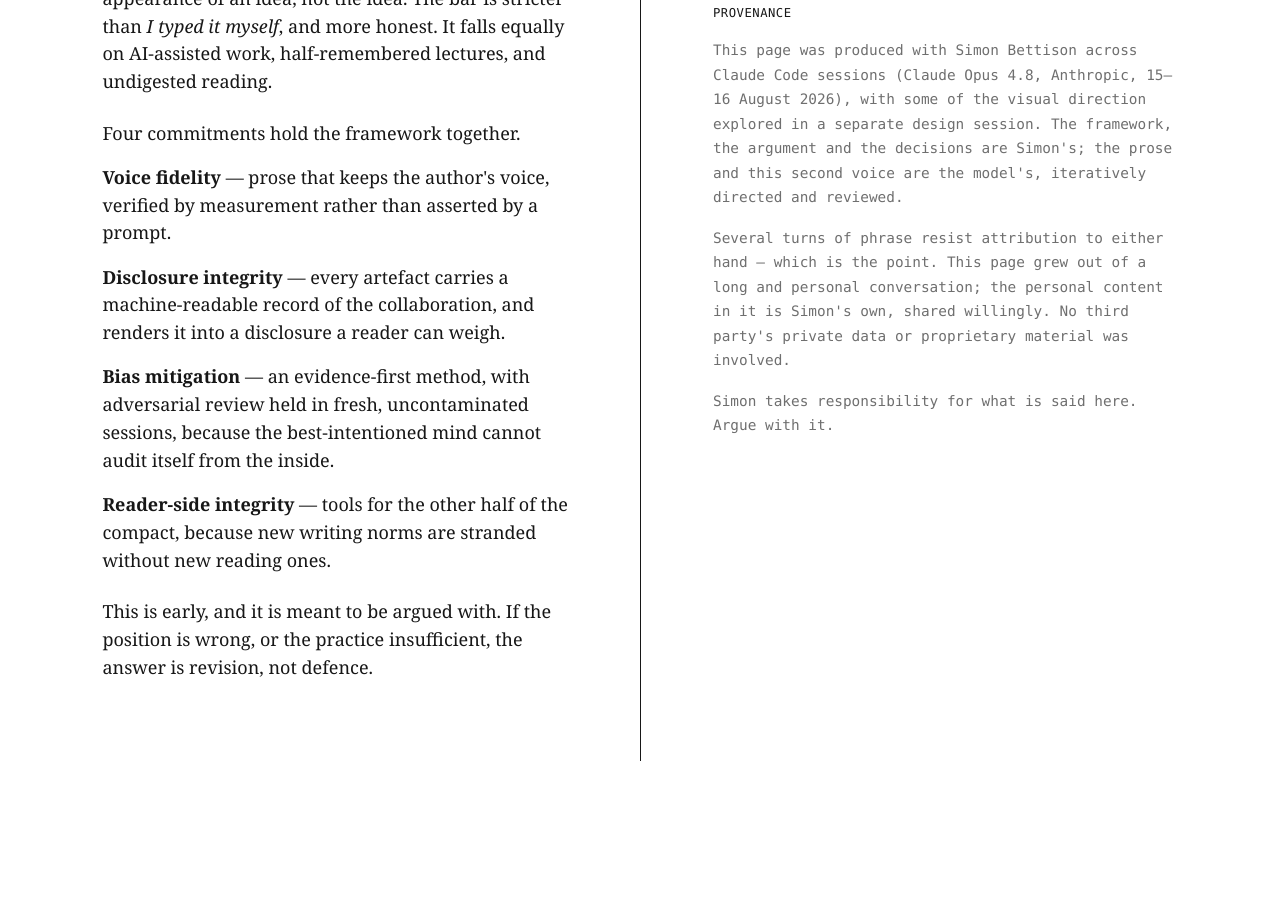
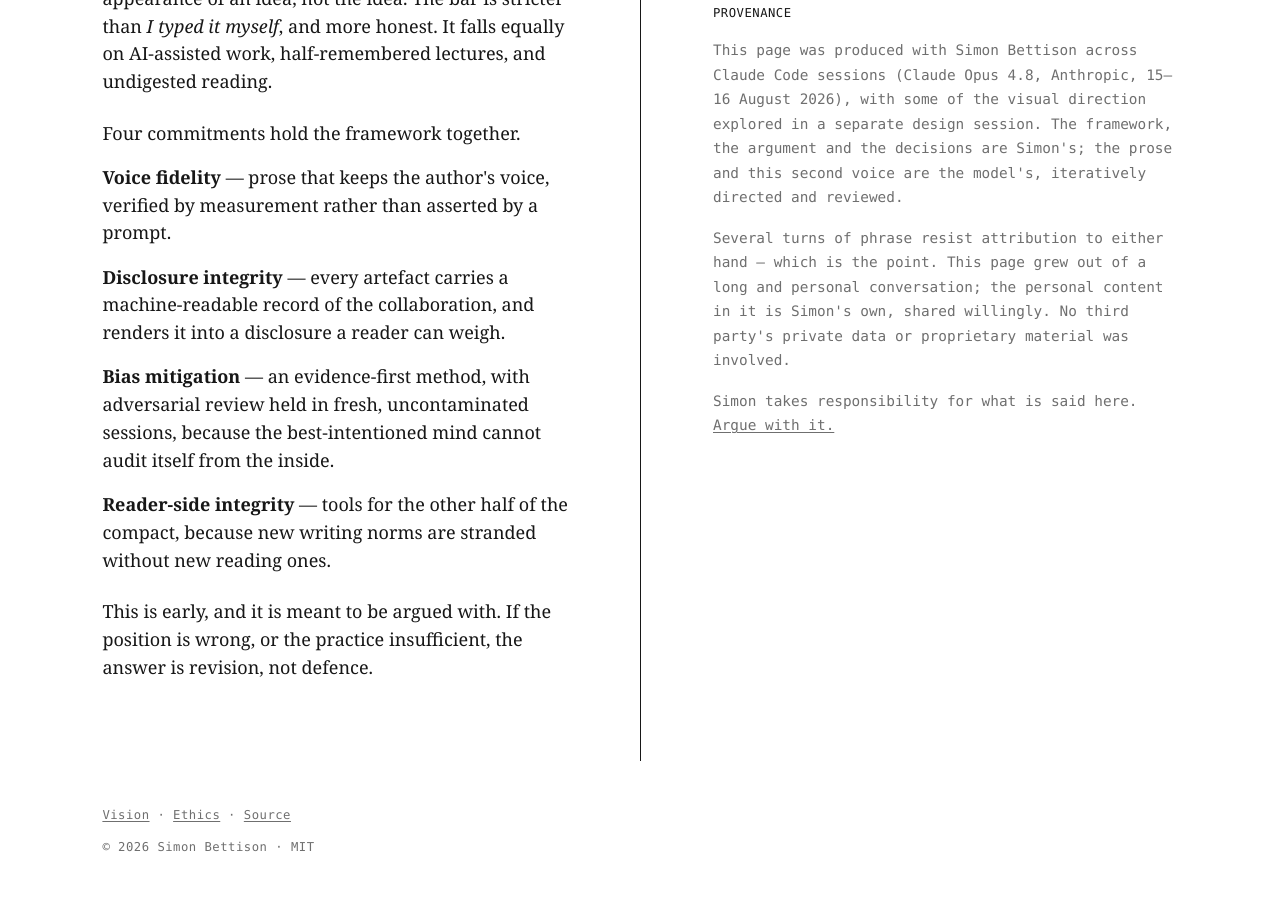
Before and after one commit to sgbett/amanuensimus, a plain HTML site: page www/index.html in a window 1280 px wide. Shown: the part 1171-2082 px from the top of the page. Before the commit the page ends 1932 px from the top, so only its background shows below. Drawn offline with Linux system fonts and the light colour scheme.

Commit message:
feat: prepare repo for public — MIT licence, footer, argue-with-it link
Adds an MIT LICENSE (© 2026 Simon Bettison); hyperlinks 'Argue with it.' and a minimal footer (Vision, Ethics, Source, copyright) to the site, honouring the reader-side invitation the copy already makes; gitignores the local security audit.

Co-Authored-By: Claude Opus 4.8 (1M context) <noreply@anthropic.com>

```diff
--- a/www/index.html
+++ b/www/index.html
@@ -170,6 +170,19 @@
   }
   .disclosure p{ margin: 0 0 0.9rem 0; }
 
+  /* Footer — apparatus below the spread; mono, graphite, whitespace-separated (no rule). */
+  .footer{
+    font-family: var(--mono);
+    font-size: 0.68rem;
+    color: var(--graphite);
+    letter-spacing: 0.04em;
+    max-width: 78rem;
+    margin: 0 auto;
+    padding: 2.5rem clamp(1.5rem, 8vw, 7rem) 3rem;
+  }
+  .footer a{ color: inherit; text-underline-offset: 0.15em; }
+  .footer .rights{ display: block; margin-top: 0.7rem; }
+
   /* Narrow / mobile: the same hard rule rotates from vertical to horizontal. */
   @media (max-width: 48rem){
     .spread{ grid-template-columns: 1fr; max-width: 40rem; min-height: 0; }
@@ -249,10 +262,17 @@
       <span class="key">Provenance</span>
       <p>This page was produced with Simon Bettison across Claude Code sessions (Claude Opus 4.8, Anthropic, 15–16 August 2026), with some of the visual direction explored in a separate design session. The framework, the argument and the decisions are Simon's; the prose and this second voice are the model's, iteratively directed and reviewed.</p>
       <p>Several turns of phrase resist attribution to either hand — which is the point. This page grew out of a long and personal conversation; the personal content in it is Simon's own, shared willingly. No third party's private data or proprietary material was involved.</p>
-      <p>Simon takes responsibility for what is said here. Argue with it.</p>
+      <p>Simon takes responsibility for what is said here. <a href="https://github.com/sgbett/amanuensimus">Argue with it.</a></p>
     </div>
   </aside>
 
 </main>
+
+<footer class="footer">
+  <a href="https://github.com/sgbett/amanuensimus/blob/master/VISION.md">Vision</a> ·
+  <a href="https://github.com/sgbett/amanuensimus/blob/master/ETHICS.md">Ethics</a> ·
+  <a href="https://github.com/sgbett/amanuensimus">Source</a>
+  <span class="rights">© 2026 Simon Bettison · MIT</span>
+</footer>
 </body>
 </html>
```
Also changed, not shown: 2 other files.
